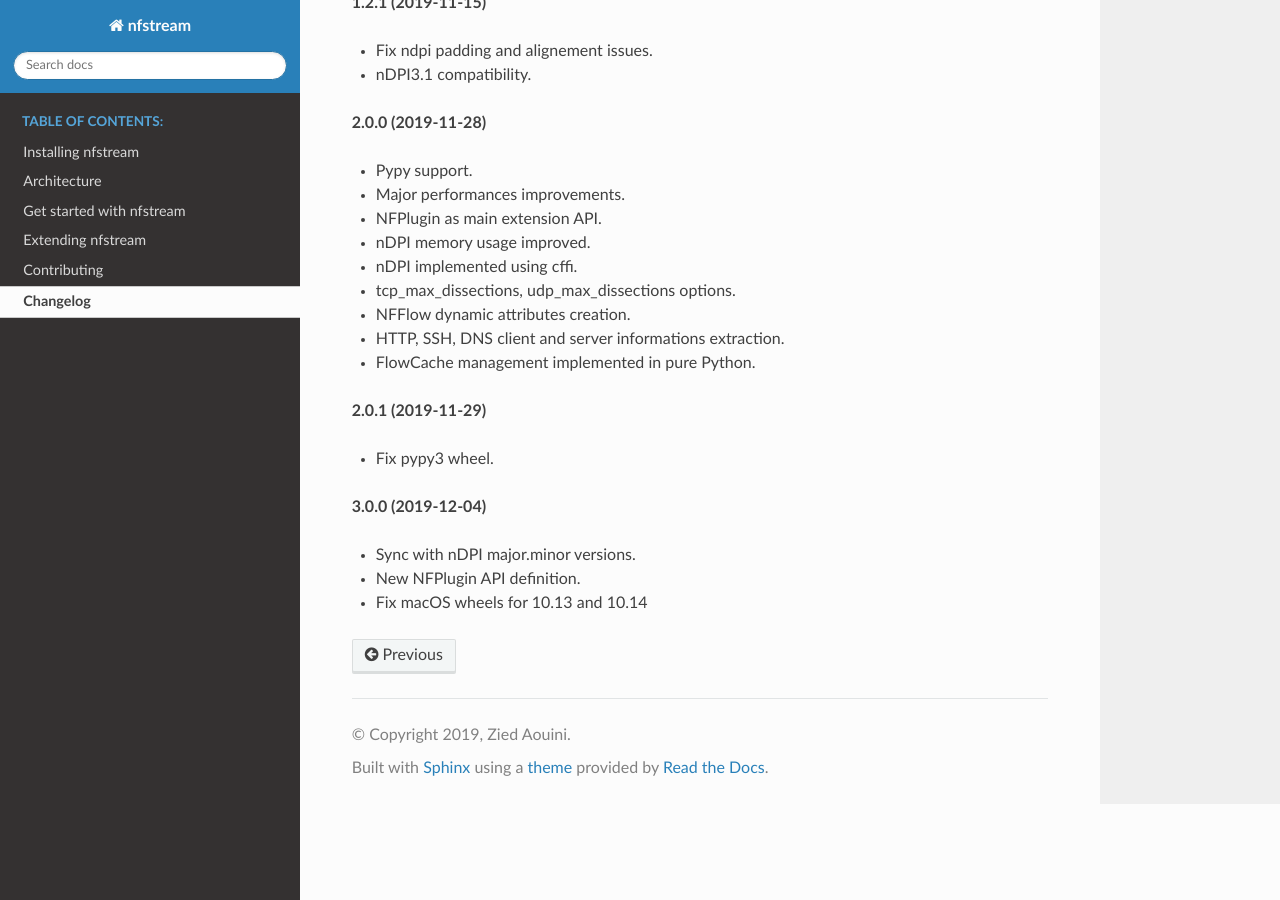
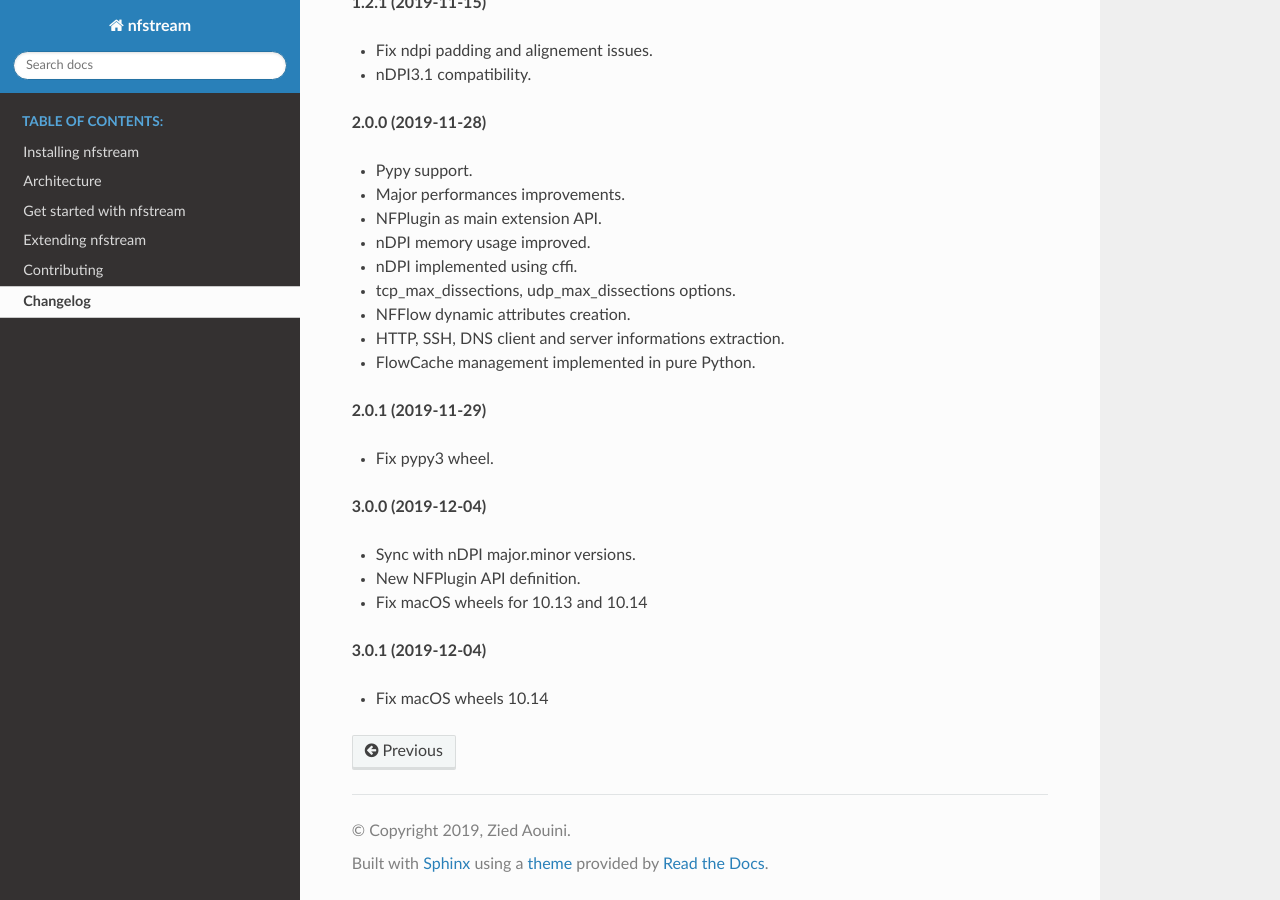
Before and after one commit to nfstream/nfstream, a Sphinx documentation site: the page built from docs/source/changelog.rst, in a window 1280 px wide and 900 px high, scrolled down 2137 px. Built offline with Sphinx 7.4.7 and the Read the Docs theme 2.0.0, drawn with Linux system fonts in a browser that asks for light colours.

Commit message:
Fix wheel generation.

```diff
--- a/docs/source/changelog.rst
+++ b/docs/source/changelog.rst
@@ -110,3 +110,7 @@ Changelog
 * Sync with nDPI major.minor versions.
 * New NFPlugin API definition.
 * Fix macOS wheels for 10.13 and 10.14
+
+**3.0.1 (2019-12-04)**
+
+* Fix macOS wheels 10.14
--- a/setup.py
+++ b/setup.py
@@ -43,7 +43,7 @@ except ImportError:
 
 try:
     with open('README.rst', 'rt') as readme:
-        description = '\n' + readme.read()
+        description = readme.read().replace('|nfstream_logo|\n', '')
 except IOError:
     # maybe running setup.py from some other dir
     description = ''
```
Also changed, not shown: .travis.yml.
